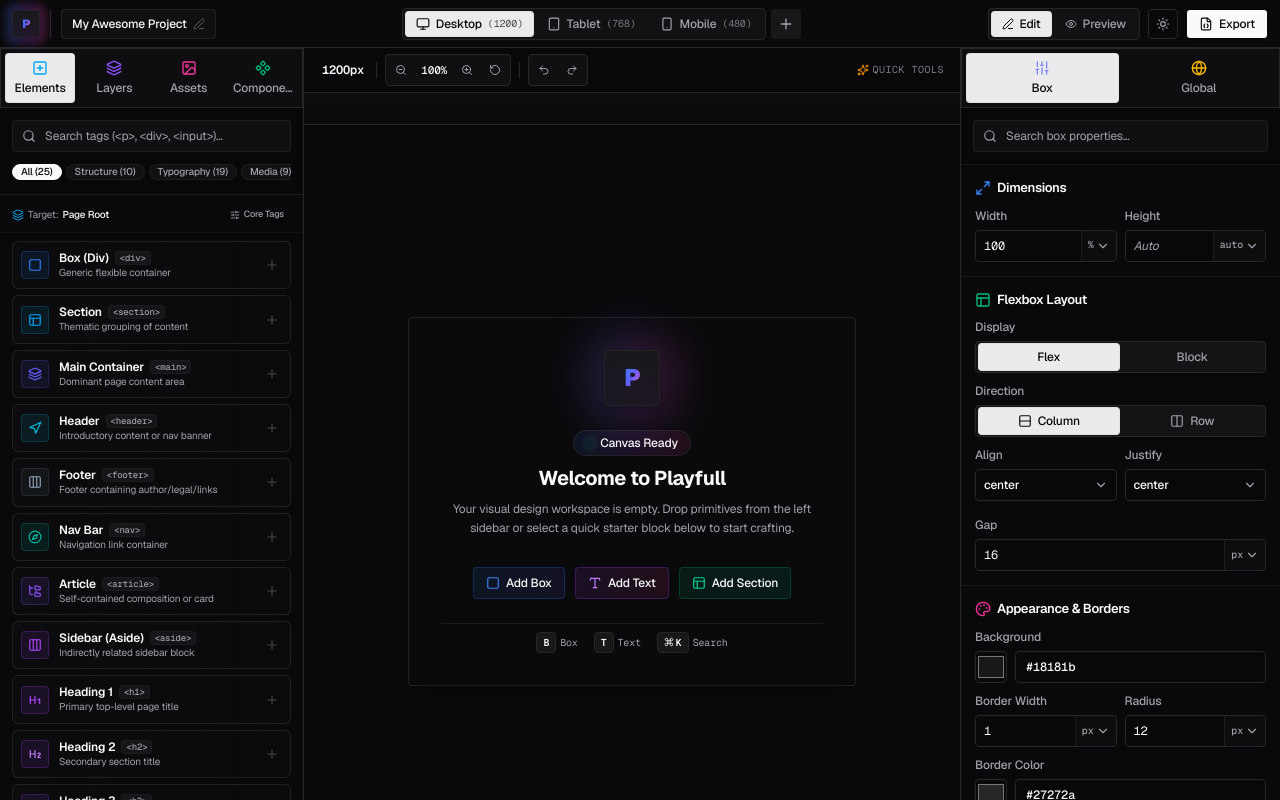
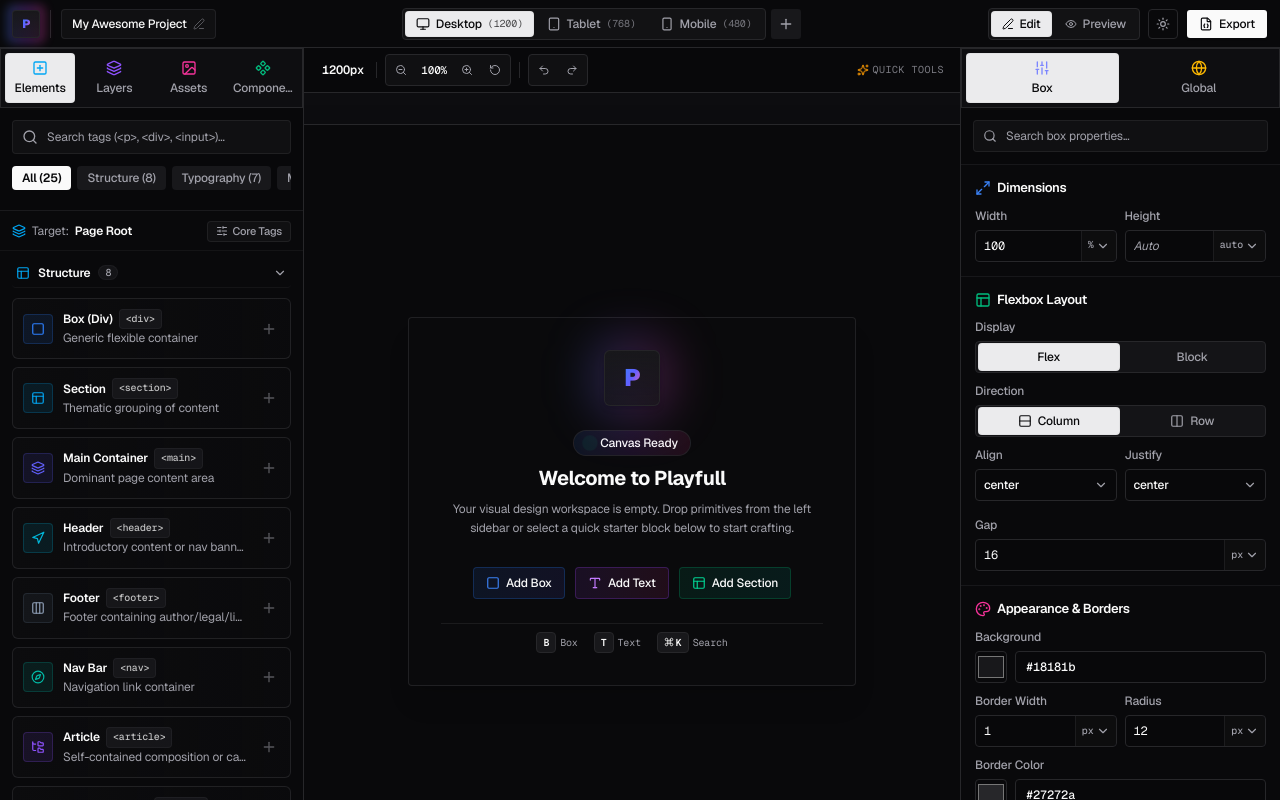
Before and after one commit to SurajRoy0/visual-ui-builder, a Next.js app: page /editor in a window 1280 px wide. Built offline with nearby package versions, Linux system fonts and the light colour scheme.

Commit message:
feat: implement Assets and Elements sidebar tabs with category filtering and drag-and-drop validation

```diff
--- a/src/components/sidebar-left/AssetsTab.tsx
+++ b/src/components/sidebar-left/AssetsTab.tsx
@@ -107,12 +107,12 @@ export const AssetsTab: React.FC = () => {
 
       <div className="p-3 flex flex-col gap-3">
         {/* Filter Tabs / Quick Chips */}
-        <div className="flex items-center gap-1.5 overflow-x-auto pb-0.5">
+        <div className="flex items-center gap-1.5 overflow-x-auto no-scrollbar pb-0.5">
           {(["all", "image", "svg", "font"] as const).map((filter) => (
             <button
               key={filter}
               onClick={() => setActiveFilter(filter)}
-              className={`px-2.5 py-1 rounded-md text-xs font-medium capitalize transition-colors cursor-pointer shrink-0 ${
+              className={`px-2.5 py-1 rounded-md text-xs font-medium capitalize whitespace-nowrap transition-colors cursor-pointer shrink-0 ${
                 activeFilter === filter
                   ? "bg-foreground text-background font-semibold"
                   : "bg-secondary text-muted-foreground hover:text-foreground"
--- a/src/components/sidebar-left/ElementsTab.tsx
+++ b/src/components/sidebar-left/ElementsTab.tsx
@@ -9,6 +9,17 @@ import {
   Check,
   AlertCircle,
   SlidersHorizontal,
+  X,
+  Ban,
+  ChevronDown,
+  ChevronRight,
+  Layout,
+  Type,
+  Image as ImageIcon,
+  FormInput,
+  List,
+  Table as TableIcon,
+  MousePointerClick,
 } from "lucide-react";
 import { Input } from "@/components/ui/input";
 import {
@@ -20,18 +31,24 @@ import {
 import { canDropElementIntoParent } from "@/lib/elementRules";
 import { useProjectStore } from "@/store/project";
 import { useEditorStore } from "@/store/editor";
-import {
-  Tooltip,
-  TooltipContent,
-  TooltipTrigger,
-} from "@/components/ui/tooltip";
+
+const CATEGORY_ICONS: Record<ElementCategory, React.ReactNode> = {
+  structure: <Layout className="size-3.5 text-sky-500" />,
+  typography: <Type className="size-3.5 text-emerald-500" />,
+  media: <ImageIcon className="size-3.5 text-pink-500" />,
+  forms: <FormInput className="size-3.5 text-amber-500" />,
+  lists: <List className="size-3.5 text-indigo-500" />,
+  tables: <TableIcon className="size-3.5 text-teal-500" />,
+  interactive: <MousePointerClick className="size-3.5 text-violet-500" />,
+};
 
 export const ElementsTab: React.FC = () => {
   const [searchQuery, setSearchQuery] = useState("");
   const [selectedCategory, setSelectedCategory] = useState<ElementCategory | "all">("all");
   const [showAdvanced, setShowAdvanced] = useState(false);
+  const [collapsedCategories, setCollapsedCategories] = useState<Record<string, boolean>>({});
   const [justAddedId, setJustAddedId] = useState<string | null>(null);
-  const [errorMessage, setErrorMessage] = useState<{ id: string; reason: string } | null>(null);
+  const [errorMessage, setErrorMessage] = useState<{ id: string; tagName: string; reason: string } | null>(null);
 
   const {
     project,
@@ -58,10 +75,16 @@ export const ElementsTab: React.FC = () => {
     const validation = canDropElementIntoParent(item, targetParentNode);
 
     if (!validation.allowed) {
-      setErrorMessage({ id: item.id, reason: validation.reason || "Invalid parent element" });
-      setTimeout(() => setErrorMessage(null), 3000);
+      setErrorMessage({
+        id: item.id,
+        tagName: item.tag,
+        reason: validation.reason || "Invalid parent element",
+      });
       return;
     }
+
+    // Clear any previous error message on valid click
+    setErrorMessage(null);
 
     const newId = addElementNode({
       tag: item.tag,
@@ -86,70 +109,93 @@ export const ElementsTab: React.FC = () => {
     }
   };
 
-  const filteredItems = useMemo(() => {
-    return ALL_ELEMENT_DEFINITIONS.filter((item) => {
+  const toggleCategoryCollapse = (categoryId: string) => {
+    setCollapsedCategories((prev) => ({
+      ...prev,
+      [categoryId]: !prev[categoryId],
+    }));
+  };
+
+  const visibleElements = useMemo(() => {
+    return ALL_ELEMENT_DEFINITIONS.filter((item) => showAdvanced || !item.isAdvanced);
+  }, [showAdvanced]);
+
+  const groupedCategories = useMemo(() => {
+    const categoriesToInclude =
+      selectedCategory === "all"
+        ? ELEMENT_CATEGORIES
+        : ELEMENT_CATEGORIES.filter((c) => c.id === selectedCategory);
+
+    return categoriesToInclude
+      .map((cat) => ({
+        ...cat,
+        items: ALL_ELEMENT_DEFINITIONS.filter((item) => {
+          if (item.category !== cat.id) return false;
+
+          // Advanced flag filtering
+          if (!showAdvanced && item.isAdvanced) {
+            return false;
+          }
+
+          // Search query filtering
+          if (searchQuery.trim()) {
+            const query = searchQuery.toLowerCase();
             const matchesSearch =
-        item.name.toLowerCase().includes(searchQuery.toLowerCase()) ||
-        item.tag.toLowerCase().includes(searchQuery.toLowerCase()) ||
-        item.description.toLowerCase().includes(searchQuery.toLowerCase());
+              item.name.toLowerCase().includes(query) ||
+              item.tag.toLowerCase().includes(query) ||
+              item.description.toLowerCase().includes(query);
+            if (!matchesSearch) return false;
+          }
 
-      const matchesCategory =
-        selectedCategory === "all" || item.category === selectedCategory;
-
-      // If user is searching or filtered by specific category, show all matching elements.
-      // In the default "All" view with no search, show core elements first unless showAdvanced is toggled.
-      const matchesTier =
-        searchQuery.trim().length > 0 ||
-        selectedCategory !== "all" ||
-        showAdvanced ||
-        !item.isAdvanced;
-
-      return matchesSearch && matchesCategory && matchesTier;
-    });
+          return true;
+        }),
+      }))
+      .filter((group) => group.items.length > 0);
   }, [searchQuery, selectedCategory, showAdvanced]);
 
-  const coreCount = ALL_ELEMENT_DEFINITIONS.filter((i) => !i.isAdvanced).length;
-  const totalCount = ALL_ELEMENT_DEFINITIONS.length;
+  const totalMatchingItems = useMemo(() => {
+    return groupedCategories.reduce((acc, group) => acc + group.items.length, 0);
+  }, [groupedCategories]);
 
   return (
     <div className="flex flex-col select-none">
       {/* Sticky Fixed Search & Filter Rail */}
       <div className="sticky top-0 z-20 bg-background/95 backdrop-blur-md border-b border-border/60 p-3 space-y-2.5">
         <div className="relative">
-          <Search className="size-3.5 absolute left-2.5 top-1/2 -translate-y-1/2 text-muted-foreground pointer-events-none" />
+          <Search className="size-4 absolute left-2.5 top-1/2 -translate-y-1/2 text-muted-foreground pointer-events-none" />
           <Input
             value={searchQuery}
             onChange={(e) => setSearchQuery(e.target.value)}
             placeholder="Search tags (<p>, <div>, <input>)..."
-            className="h-8 text-xs pl-8 bg-secondary/50 border-border/70 placeholder:text-muted-foreground focus-visible:ring-1"
+            className="h-8.5 text-xs pl-8.5 bg-secondary/50 border-border/70 placeholder:text-muted-foreground focus-visible:ring-1"
           />
         </div>
 
         {/* Category Filter Chips & Advanced Toggle */}
-        <div className="flex items-center gap-1 overflow-x-auto no-scrollbar py-0.5">
+        <div className="flex items-center gap-1.5 overflow-x-auto no-scrollbar py-0.5 pb-2">
           <button
             type="button"
             onClick={() => setSelectedCategory("all")}
-            className={`text-[10px] px-2 py-0.8 rounded-full font-medium whitespace-nowrap transition-colors cursor-pointer border ${
+            className={`px-2.5 py-1 rounded-md text-xs font-medium whitespace-nowrap transition-colors cursor-pointer shrink-0 ${
               selectedCategory === "all"
-                ? "bg-primary text-primary-foreground border-primary shadow-2xs"
-                : "bg-secondary/60 text-muted-foreground hover:text-foreground border-border/60"
+                ? "bg-foreground text-background font-semibold"
+                : "bg-secondary text-muted-foreground hover:text-foreground"
             }`}
           >
-            All ({showAdvanced || searchQuery ? totalCount : coreCount})
+            All ({visibleElements.length})
           </button>
           {ELEMENT_CATEGORIES.map((cat) => {
-            const count = ALL_ELEMENT_DEFINITIONS.filter((i) => i.category === cat.id).length;
+            const count = visibleElements.filter((i) => i.category === cat.id).length;
             const isSelected = selectedCategory === cat.id;
             return (
               <button
                 key={cat.id}
                 type="button"
                 onClick={() => setSelectedCategory(cat.id)}
-                className={`text-[10px] px-2 py-0.8 rounded-full font-medium whitespace-nowrap transition-colors cursor-pointer border ${
+                className={`px-2.5 py-1 rounded-md text-xs font-medium whitespace-nowrap transition-colors cursor-pointer shrink-0 ${
                   isSelected
-                    ? "bg-primary text-primary-foreground border-primary shadow-2xs"
-                    : "bg-secondary/60 text-muted-foreground hover:text-foreground border-border/60"
+                    ? "bg-foreground text-background font-semibold"
+                    : "bg-secondary text-muted-foreground hover:text-foreground"
                 }`}
               >
                 {cat.label} ({count})
@@ -160,117 +206,184 @@ export const ElementsTab: React.FC = () => {
       </div>
 
       {/* Target Insertion Context & Advanced Toggle Bar */}
-      <div className="px-3 pt-2.5 pb-1 flex items-center justify-between text-[10px] text-muted-foreground border-b border-border/30 pb-2">
-        <span className="flex items-center gap-1 truncate max-w-[60%]">
-          <Layers className="size-3 text-sky-500 shrink-0" />
-          Target: <strong className="text-foreground font-medium truncate">{targetParentNode ? targetParentNode.name : "Page Root"}</strong>
+      <div className="px-3 pt-2.5 pb-1 flex items-center justify-between text-xs text-muted-foreground border-b border-border/40 pb-2">
+        <span className="flex items-center gap-1.5 truncate max-w-[60%]">
+          <Layers className="size-3.5 text-sky-500 shrink-0" />
+          Target: <strong className="text-foreground font-semibold truncate">{targetParentNode ? targetParentNode.name : "Page Root"}</strong>
         </span>
 
-        {selectedCategory === "all" && !searchQuery && (
         <button
           type="button"
           onClick={() => setShowAdvanced(!showAdvanced)}
-            className={`flex items-center gap-1 px-1.5 py-0.5 rounded text-[9px] font-medium transition-colors border ${
+          className={`flex items-center gap-1 px-2 py-0.5 rounded text-[11px] font-medium transition-colors border cursor-pointer shrink-0 ${
             showAdvanced
-                ? "bg-secondary text-foreground border-border"
-                : "text-muted-foreground hover:text-foreground border-transparent hover:border-border/50"
+              ? "bg-foreground text-background border-foreground font-semibold shadow-xs"
+              : "text-muted-foreground hover:text-foreground border-border/70 hover:border-border bg-secondary/50"
+          }`}
+          title={showAdvanced ? "Showing all tags (including advanced/specialized)" : "Showing core tags only (click to show advanced)"}
+        >
+          <SlidersHorizontal className="size-3" />
+          {showAdvanced ? "All Tags" : "Core Tags"}
+        </button>
+      </div>
+
+      {/* Persistent Error / Warning Alert Banner */}
+      {errorMessage && (
+        <div className="mx-3 mt-2.5 p-3 rounded-lg border border-amber-500/40 bg-amber-500/10 text-foreground flex items-start justify-between gap-2.5 shadow-sm animate-in fade-in-0 zoom-in-95">
+          <div className="flex items-start gap-2 min-w-0 flex-1">
+            <AlertCircle className="size-4 shrink-0 mt-0.5 text-amber-500" />
+            <div className="flex flex-col min-w-0">
+              <span className="text-xs font-semibold text-foreground">
+                Cannot insert &lt;{errorMessage.tagName}&gt;
+              </span>
+              <span className="text-xs text-amber-700 dark:text-amber-300 font-medium leading-relaxed break-words mt-0.5">
+                {errorMessage.reason}
+              </span>
+            </div>
+          </div>
+          <button
+            type="button"
+            onClick={() => setErrorMessage(null)}
+            className="p-1 rounded-md hover:bg-amber-500/20 text-muted-foreground hover:text-foreground transition-colors cursor-pointer shrink-0"
+          >
+            <X className="size-3.5" />
+          </button>
+        </div>
+      )}
+
+      {/* Grouped Category Elements List */}
+      <div className="p-3 pt-2.5 flex flex-col gap-4">
+        {groupedCategories.length > 0 ? (
+          groupedCategories.map((group) => {
+            const isCollapsed = Boolean(collapsedCategories[group.id]);
+
+            return (
+              <div key={group.id} className="flex flex-col gap-2">
+                {/* Category Heading */}
+                <button
+                  type="button"
+                  onClick={() => toggleCategoryCollapse(group.id)}
+                  className="flex items-center justify-between px-1 py-1 rounded-md text-xs font-semibold text-muted-foreground hover:text-foreground hover:bg-secondary/40 transition-colors cursor-pointer group/cat border-b border-border/40 pb-1.5"
+                >
+                  <div className="flex items-center gap-2 min-w-0">
+                    <span className="shrink-0">{CATEGORY_ICONS[group.id]}</span>
+                    <span className="font-semibold text-foreground text-xs tracking-tight">
+                      {group.label}
+                    </span>
+                    <span className="text-[10px] font-mono font-medium text-muted-foreground bg-secondary/80 px-1.5 py-0.2 rounded-full border border-border/50">
+                      {group.items.length}
+                    </span>
+                  </div>
+                  <div className="text-muted-foreground group-hover/cat:text-foreground transition-transform">
+                    {isCollapsed ? (
+                      <ChevronRight className="size-3.5" />
+                    ) : (
+                      <ChevronDown className="size-3.5" />
+                    )}
+                  </div>
+                </button>
+
+                {/* Category Items */}
+                {!isCollapsed && (
+                  <div className="flex flex-col gap-2 pt-0.5">
+                    {group.items.map((item) => {
+                      const isJustAdded = justAddedId === item.id;
+                      const validation = canDropElementIntoParent(item, targetParentNode);
+                      const isItemInError = errorMessage?.id === item.id;
+                      const isAllowed = validation.allowed;
+
+                      return (
+                        <div
+                          key={item.id}
+                          onClick={() => handleAddElement(item)}
+                          className={`group relative flex flex-col p-2.5 rounded-lg border transition-all select-none ${
+                            !isAllowed
+                              ? "cursor-not-allowed bg-secondary/15 border-border/50 hover:border-amber-500/40"
+                              : isItemInError
+                                ? "cursor-pointer border-amber-500/60 bg-amber-500/10 shadow-xs"
+                                : "cursor-pointer border-border/80 bg-gradient-to-r from-card to-card/60 hover:from-card hover:to-secondary/40 hover:border-foreground/25 hover:shadow-xs active:scale-[0.99]"
                           }`}
                         >
-            <SlidersHorizontal className="size-2.5" />
-            {showAdvanced ? "All Tags" : "Core Tags"}
-          </button>
-        )}
-      </div>
-
-      {/* Element List */}
-      <div className="p-3 pt-2 flex flex-col gap-1.5">
-        {filteredItems.length > 0 ? (
-          filteredItems.map((item) => {
-            const isJustAdded = justAddedId === item.id;
-            const validation = canDropElementIntoParent(item, targetParentNode);
-            const hasError = errorMessage?.id === item.id;
-
-            return (
-              <Tooltip key={item.id} delayDuration={300}>
-                <TooltipTrigger asChild>
+                          {/* Main Card Header */}
+                          <div className="flex items-center justify-between gap-2 min-w-0 w-full">
+                            <div className="flex items-center gap-2.5 min-w-0 flex-1">
                               <div
-                    onClick={() => handleAddElement(item)}
-                    className={`group relative flex items-center justify-between p-2 rounded-lg border transition-all cursor-pointer select-none active:scale-[0.99] ${
-                      hasError
-                        ? "border-red-500/50 bg-red-500/10 text-red-500"
-                        : !validation.allowed
-                        ? "border-border/50 bg-card/30 opacity-70 hover:opacity-100 hover:border-border"
-                        : "border-border/80 bg-gradient-to-r from-card to-card/60 hover:from-card hover:to-secondary/40 hover:border-foreground/25 hover:shadow-xs"
-                    }`}
-                  >
-                    <div className="flex items-center gap-2.5 min-w-0">
-                      <div
-                        className={`w-7 h-7 rounded-md border flex items-center justify-center shrink-0 transition-transform group-hover:scale-105 shadow-2xs ${item.accentColor}`}
+                                className={`w-7.5 h-7.5 rounded-md border flex items-center justify-center shrink-0 transition-transform shadow-2xs ${
+                                  isAllowed ? "group-hover:scale-105" : "grayscale opacity-75"
+                                } ${item.accentColor}`}
                               >
                                 {item.icon}
                               </div>
-                      <div className="flex flex-col min-w-0">
-                        <span className="text-xs font-semibold text-foreground flex items-center gap-1.5 truncate">
+
+                              <div className="flex flex-col min-w-0 flex-1">
+                                <div className="flex items-center gap-1.5 min-w-0">
+                                  <span
+                                    className={`text-xs font-semibold truncate ${
+                                      isAllowed ? "text-foreground" : "text-foreground/80"
+                                    }`}
+                                  >
                                     {item.name}
-                          <span className="text-[9px] font-mono font-medium text-muted-foreground bg-secondary/90 px-1 py-0.2 rounded-md shrink-0 border border-border/50">
+                                  </span>
+                                  <span className="text-[10px] font-mono font-medium text-foreground/75 bg-secondary/90 px-1.5 py-0.5 rounded-md shrink-0 border border-border/60">
                                     &lt;{item.tag}&gt;
                                   </span>
-                          {!validation.allowed && (
-                            <span className="text-[9px] text-amber-500/90 font-sans font-normal px-1 py-0.2 rounded bg-amber-500/10 border border-amber-500/20">
-                              Requires parent
-                            </span>
-                          )}
-                        </span>
-                        <span className="text-[10px] text-muted-foreground truncate">
-                          {hasError ? errorMessage.reason : item.description}
+                                </div>
+                                <span className="text-xs text-muted-foreground truncate leading-relaxed">
+                                  {item.description}
                                 </span>
                               </div>
                             </div>
 
-                    <div className="flex items-center text-muted-foreground group-hover:text-foreground shrink-0 ml-1.5">
+                            {/* Action or Status Badge */}
+                            <div className="flex items-center justify-end shrink-0 ml-1">
                               {isJustAdded ? (
-                        <span className="inline-flex items-center gap-1 text-[10px] text-emerald-500 font-medium bg-emerald-500/10 px-1.5 py-0.5 rounded border border-emerald-500/20">
-                          <Check className="size-3" /> Added
+                                <span className="inline-flex items-center gap-1 text-xs text-emerald-500 font-semibold bg-emerald-500/10 px-2 py-0.5 rounded border border-emerald-500/25">
+                                  <Check className="size-3.5" /> Added
                                 </span>
-                      ) : hasError ? (
-                        <AlertCircle className="size-3.5 text-red-500 animate-pulse" />
-                      ) : !validation.allowed ? (
-                        <div className="w-5 h-5 rounded flex items-center justify-center opacity-40 group-hover:opacity-100 text-amber-500">
-                          <AlertCircle className="size-3" />
+                              ) : !isAllowed ? (
+                                <div className="w-5.5 h-5.5 rounded flex items-center justify-center text-amber-500/80 bg-amber-500/10 border border-amber-500/20">
+                                  <Ban className="size-3.5" />
                                 </div>
                               ) : (
-                        <div className="w-5 h-5 rounded flex items-center justify-center opacity-40 group-hover:opacity-100 group-hover:bg-secondary transition-all">
-                          <Plus className="size-3.5" />
+                                <div className="w-5.5 h-5.5 rounded flex items-center justify-center opacity-50 group-hover:opacity-100 group-hover:bg-secondary transition-all text-muted-foreground group-hover:text-foreground">
+                                  <Plus className="size-4" />
                                 </div>
                               )}
                             </div>
                           </div>
-                </TooltipTrigger>
-                {!validation.allowed && validation.reason && (
-                  <TooltipContent side="right" className="text-xs max-w-56 text-amber-500">
-                    {validation.reason}
-                  </TooltipContent>
+
+                          {/* Inline constraint explanation */}
+                          {!isAllowed && validation.reason && (
+                            <div className="mt-2 pt-2 border-t border-border/40 text-xs flex items-start gap-1.5 leading-relaxed text-amber-700 dark:text-amber-300 font-medium">
+                              <AlertCircle className="size-3.5 shrink-0 text-amber-500 mt-0.5" />
+                              <span className="break-words flex-1">{validation.reason}</span>
+                            </div>
                           )}
-              </Tooltip>
+                        </div>
+                      );
+                    })}
+                  </div>
+                )}
+              </div>
             );
           })
         ) : (
           <div className="text-center py-8 text-xs text-muted-foreground space-y-1">
             <p>No elements matching &quot;{searchQuery}&quot;</p>
-            <p className="text-[11px] text-muted-foreground/70">
+            <p className="text-xs text-muted-foreground/70">
               Try searching for tag names like &lt;div&gt;, &lt;h1&gt;, or &lt;button&gt;.
             </p>
           </div>
         )}
 
         {/* Quick Tips */}
-        <div className="mt-2 p-2.5 rounded-lg border border-border/70 bg-gradient-to-br from-secondary/50 via-secondary/20 to-blue-500/5 text-xs text-muted-foreground flex flex-col gap-1 shadow-2xs">
-          <span className="font-semibold text-foreground flex items-center gap-1.5 text-[11px]">
-            <Sparkles className="size-3 text-amber-500" />
+        <div className="mt-2 p-3 rounded-lg border border-border/70 bg-gradient-to-br from-secondary/50 via-secondary/20 to-blue-500/5 text-xs text-muted-foreground flex flex-col gap-1.5 shadow-2xs">
+          <span className="font-semibold text-foreground flex items-center gap-1.5 text-xs">
+            <Sparkles className="size-3.5 text-amber-500" />
             Semantic HTML Insertion
           </span>
-          <span className="text-[10px] leading-relaxed">
-            Click elements to insert them into the active container. Specialized elements (like <code className="font-mono text-[9px] bg-secondary/80 px-1 py-0.5 rounded">&lt;li&gt;</code> or <code className="font-mono text-[9px] bg-secondary/80 px-1 py-0.5 rounded">&lt;option&gt;</code>) validate parent compatibility automatically.
+          <span className="text-xs leading-relaxed">
+            Click elements to insert them into the active container. Specialized elements (like <code className="font-mono text-[11px] bg-secondary px-1.5 py-0.5 rounded font-medium text-foreground">&lt;li&gt;</code> or <code className="font-mono text-[11px] bg-secondary px-1.5 py-0.5 rounded font-medium text-foreground">&lt;option&gt;</code>) activate when a valid parent container is targeted.
           </span>
         </div>
       </div>
```
Also changed, not shown: 1 other file (tests, documents, lock files or other folders). Lines whose indentation alone changed are shown as unchanged.
